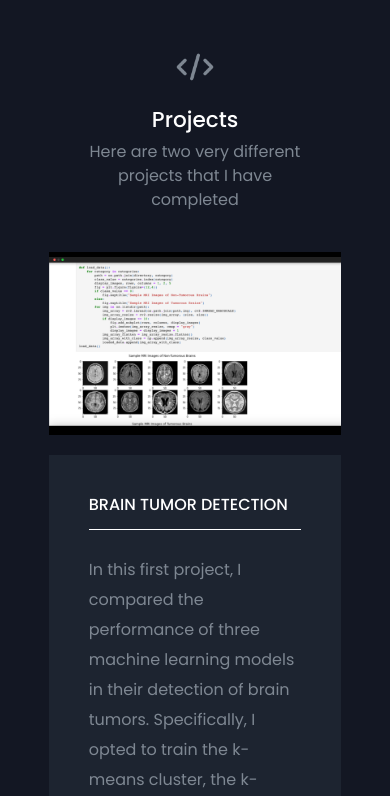
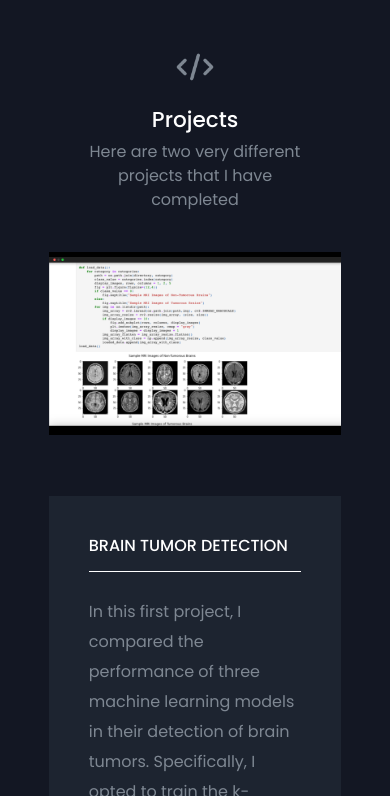
Before and after one commit to isse-amina/portfolio, a plain HTML site: page index.html in a window 390 px wide. Shown: the part 1017-1813 px from the top of the page. Drawn offline with nearby package versions, Linux system fonts and the light colour scheme.

Commit message:
add grid gap for mobile devices

```diff
--- a/css/index.css
+++ b/css/index.css
@@ -178,7 +178,7 @@ footer {
     }
     .project-container {
         grid-template-columns: 100%;
-        grid-gap: 0%;
+        grid-gap: 2%;
         grid-template-areas:
         "project1"
         "project1-explanation"
```
